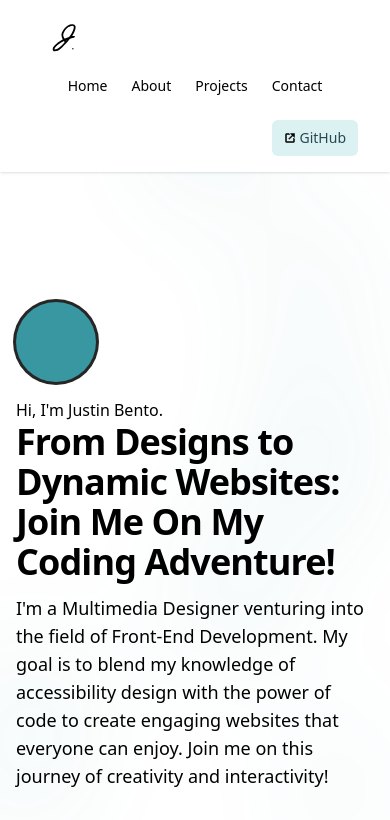
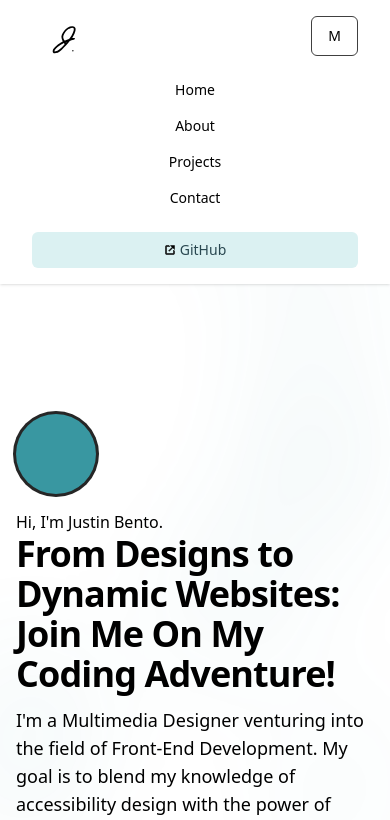
Before and after one commit to Justin-Bento/justin-bento-portfolio, a Next.js app: page / in a window 390 px wide. Shown: the top 820 px of the page. Built offline with nearby package versions, Linux system fonts and the light colour scheme.

Commit message:
Included secondary button dealing with navigation menu

```diff
--- a/components/Header.tsx
+++ b/components/Header.tsx
@@ -10,23 +10,26 @@ export default function header() {
           <Button variant="ghost" size="sm">
             <Logo />
           </Button>
+          <Button variant="outline" className="md:hidden">
+            M
+          </Button>
         </li>
-        <li className="flex items-center justify-center">
-          <Button variant="ghost" size="sm">
+        <li className="flex md:items-center flex-col md:flex-row justify-center">
+          <Button variant="ghost" size="sm" className="w-full md:w-auto">
             Home
           </Button>
-          <Button variant="ghost" size="sm">
+          <Button variant="ghost" size="sm" className="w-full md:w-auto">
             About
           </Button>
-          <Button variant="ghost" size="sm">
+          <Button variant="ghost" size="sm" className="w-full md:w-auto">
             Projects
           </Button>
-          <Button variant="ghost" size="sm">
+          <Button variant="ghost" size="sm" className="w-full md:w-auto">
             Contact
           </Button>
         </li>
         <li className="flex items-center justify-end">
-          <Button variant="secondaryColor" size="sm" className="inline-flex items-center gap-1">
+          <Button variant="secondaryColor" size="sm" className="inline-flex items-center gap-1 w-full md:w-auto">
             <svg
               xmlns="http://www.w3.org/2000/svg"
               className="stroke-black stroke-width-1 size-3"
```
